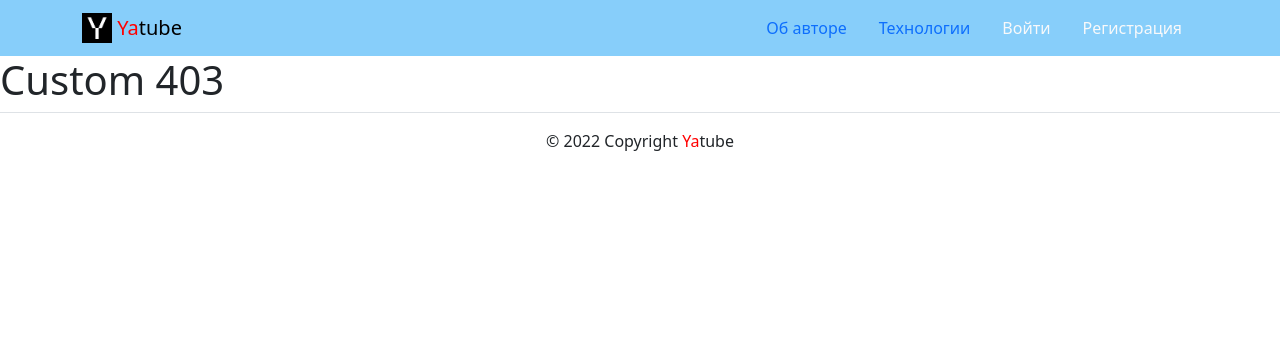
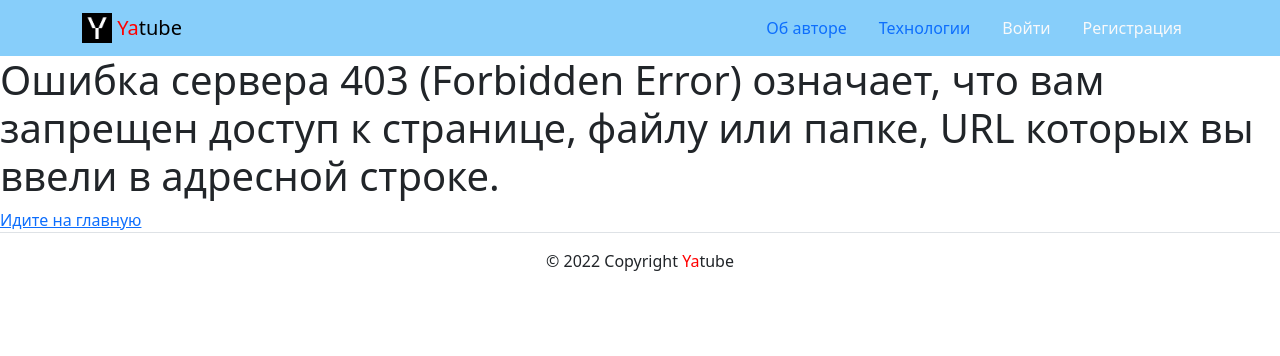
Before and after one commit to Ehite5/hw05_final, a Django app: template yatube/templates/core/403.html in a window 1280 px wide. Shown: the top 356 px of the page. Run offline with Django 3.2, Linux system fonts and the light colour scheme; the template is opened without the code that fills it, so the values that code supplies are empty; some libraries are stand-ins or nearby versions.

Commit message:
Templates fixed

```diff
--- a/yatube/templates/core/403.html
+++ b/yatube/templates/core/403.html
@@ -1,5 +1,8 @@
 {% extends "base.html" %}
-{% block title %}Custom 403{% endblock %}
+{% block title %}Ошибка 403{% endblock %}
 {% block content %}
-    <h1>Custom 403</h1>
+    <h1>Ошибка сервера 403 (Forbidden Error) означает,
+        что вам запрещен доступ к странице, файлу или папке,
+        URL которых вы ввели в адресной строке.</h1>
+    <a href="{% url 'posts:index' %}">Идите на главную</a>
 {% endblock %}
--- a/yatube/templates/core/403csrf.html
+++ b/yatube/templates/core/403csrf.html
@@ -1,5 +1,5 @@
-# templates/core/403csrf.html
 {% extends "base.html" %}
 {% block content %}
-  <h1>Custom CSRF check error. 403</h1>
+  <h1>CSRF токен недействителен или отсутствует.</h1>
+  <a href="{% url 'posts:index' %}">Идите на главную</a>
 {% endblock %}
--- a/yatube/templates/core/500.html
+++ b/yatube/templates/core/500.html
@@ -1,5 +1,7 @@
 {% extends "base.html" %}
 {% block title %}Custom 500{% endblock %}
 {% block content %}
-    <h1>Custom 500</h1>
+    <h1>Ошибка 500 говорит о том, что сервер не может обработать запрос к сайту, на странице которого вы находитесь.
+        При этом браузер не может точно сообщить, что именно пошло не так.</h1>
+    <a href="{% url 'posts:index' %}">Идите на главную</a>
 {% endblock %}
--- a/yatube/templates/includes/comments.html
+++ b/yatube/templates/includes/comments.html
@@ -11,4 +11,5 @@
         {{ comment.text }}
       </p>
     </div>
+  </div>
 {%endfor%}
--- a/yatube/templates/includes/header.html
+++ b/yatube/templates/includes/header.html
@@ -6,3 +6,4 @@
         <span style="color:red">Ya</span>tube
       </a>
       {%include 'includes/navigation.html'%}
+    </div>
```
Also changed, not shown: yatube/core/views.py (+8 -3 lines), yatube/posts/models.py (+3 -4 lines), yatube/posts/tests/test_forms.py (+3 -0 lines), yatube/posts/tests/test_models.py (+1 -1 lines). Lines whose indentation alone changed are shown as unchanged.
